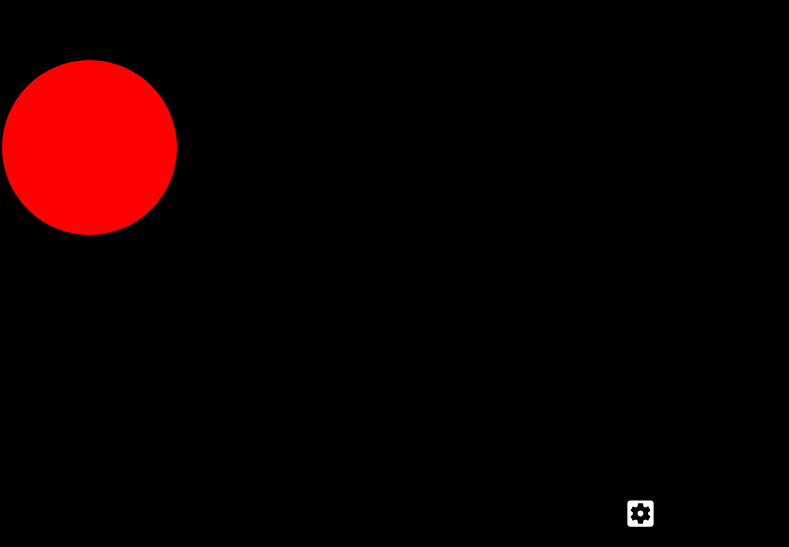
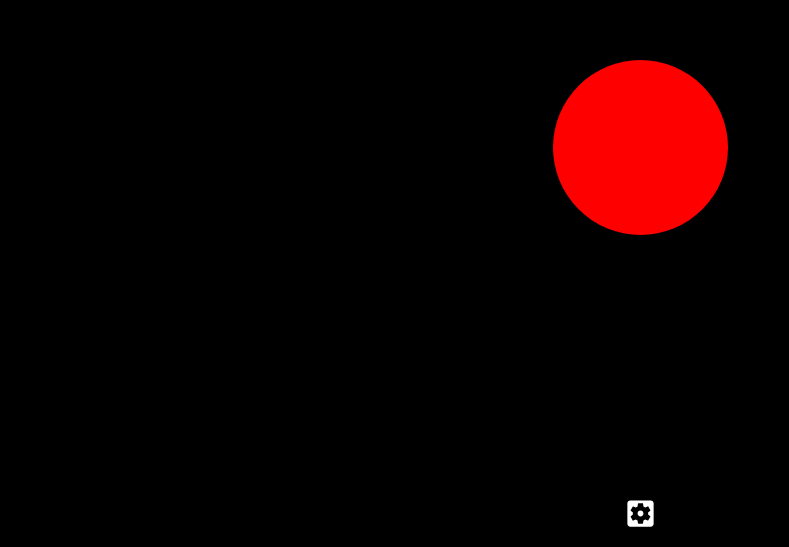
Before and after one commit to mateuszkornecki/treefrog-vision, a React (Create React App) app: page / in a window 1280 px wide. Shown: the part 253-800 px from the top of the page, without its empty margins (0-789 px from the left). Built offline with nearby package versions, Linux system fonts and the light colour scheme.

Commit message:
feat: improved the way Pointers keyframes are working
Signed-off-by: Mateusz Kornecki <mateusz.kornecki@hey.com>

```diff
--- a/src/components/Pointer/Pointer.css
+++ b/src/components/Pointer/Pointer.css
@@ -1,36 +1,54 @@
 :root {
     --pointer-size: 175px;
-    --animation-duration: 15s;
 }
 
-@keyframes both {
-    0% {
+@keyframes modeBoth {
+    from {
         margin-left: calc(100% - var(--pointer-size))
     }
-    100% {
+    to {
         margin-left: calc(-100% + var(--pointer-size))
     }
 }
 
-@keyframes left {
-    0% {
-        margin-left: 0;
+@keyframes modeLeft {
+    from {
+        right: 0;
     }
-    100% {
-        margin-left: calc(-100% + var(--pointer-size));
+    to {
+        right: calc(100% - var(--pointer-size));
     }
 }
 
-@keyframes right {
-    0% {
-        margin-left: 0;
+@keyframes modeLeftReturn {
+    from {
+        left: 0
     }
-    100% {
-        margin-left: calc(100% - var(--pointer-size));
+    to {
+        left: calc(100% - var(--pointer-size));
+    }
+}
+
+@keyframes modeRight {
+    from {
+        left: 0;
+    }
+    to {
+        left: calc(100% - var(--pointer-size));
+    }
+}
+
+@keyframes modeRightReturn {
+    from {
+        right: 0
+    }
+    to {
+        right: calc(100% - var(--pointer-size));
     }
 }
 
 .Pointer {
+    position: absolute;
     height: var(--pointer-size);
     width: var(--pointer-size);
     border-radius: 50%;
@@ -39,9 +57,7 @@
 }
 
 .animatePointer {
-    animation-iteration-count: infinite;
+    animation-fill-mode: both;
     animation-timing-function: ease-in-out;
     animation-direction: alternate;
-    animation-duration: var(--animation-duration);
-    animation-delay: calc(-1 * var(--animation-duration) / 2);
 }
```
